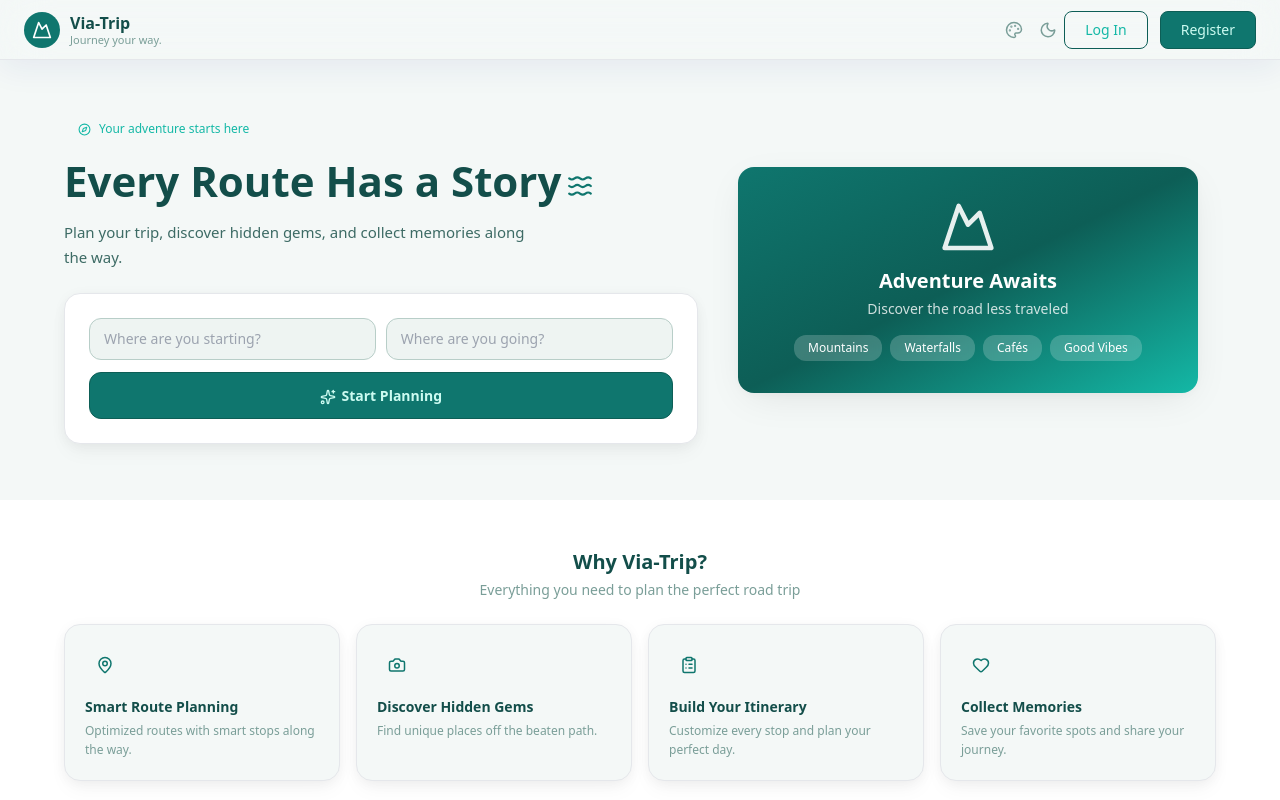
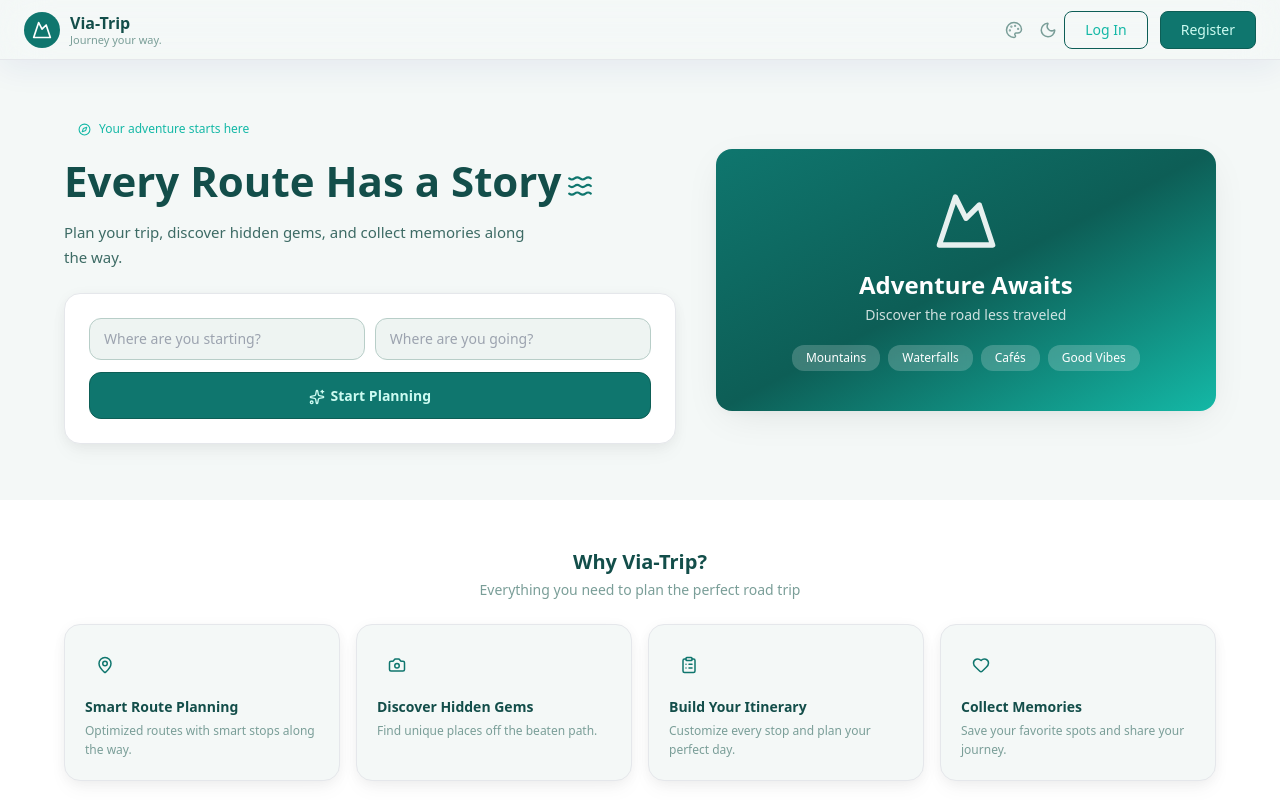
Before and after one commit to khemct/Via-Trippppppp, a React (Vite) app in the folder frontend/: page / in a window 1280 px wide. Shown: the top 800 px of the page. Built offline with nearby package versions, Linux system fonts and the light colour scheme.

Commit message:
ขยายการ์ด Adventure Awaits ฝั่งขวา: w-[45%], p-10, icon 64px, text-2xl

```diff
--- a/frontend/src/pages/HomePage.jsx
+++ b/frontend/src/pages/HomePage.jsx
@@ -78,11 +78,11 @@ export default function HomePage() {
           </div>
 
           {/* Right */}
-          <div className="w-full lg:w-[40%]">
-            <div className="bg-gradient-to-br from-brand via-brand-hover to-brand-text rounded-2xl p-8 text-white text-center shadow-soft-lg">
-              <div className="mb-3"><Mountain size={56} className="text-white/90 mx-auto" /></div>
-              <div className="text-xl font-bold mb-1">Adventure Awaits</div>
-              <div className="text-sm text-white/80 mb-4">Discover the road less traveled</div>
+          <div className="w-full lg:w-[45%]">
+            <div className="bg-gradient-to-br from-brand via-brand-hover to-brand-text rounded-2xl p-10 text-white text-center shadow-soft-lg">
+              <div className="mb-4"><Mountain size={64} className="text-white/90 mx-auto" /></div>
+              <div className="text-2xl font-bold mb-1">Adventure Awaits</div>
+              <div className="text-sm text-white/80 mb-5">Discover the road less traveled</div>
               <div className="flex gap-2 justify-center flex-wrap">
                 {['Mountains', 'Waterfalls', 'Cafés', 'Good Vibes'].map((tag) => (
                   <span key={tag} className="bg-white/20 rounded-xl px-3.5 py-1 text-[12px] font-medium backdrop-blur-sm">
```
